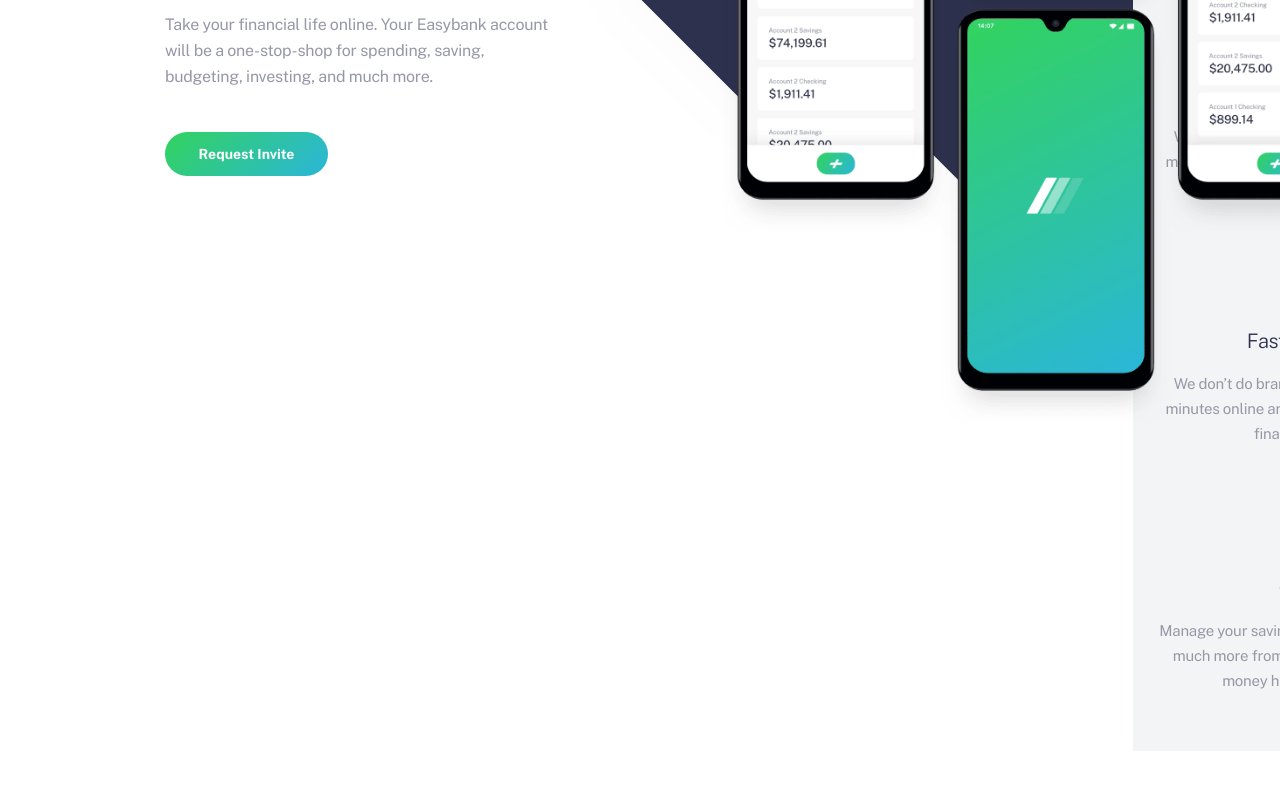
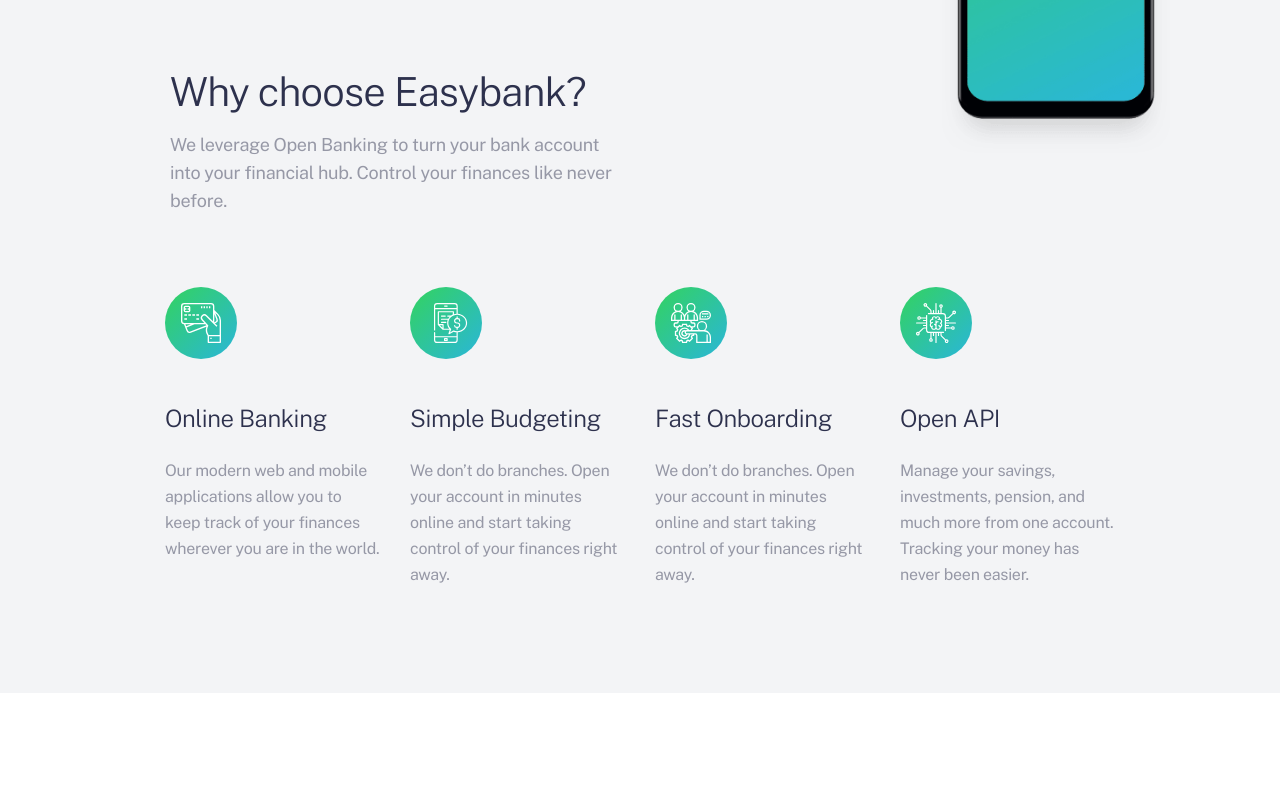
Before and after one commit to HakunaMatata9115/easybank-landing-page, a website: page index.html in a window 1280 px wide. Shown: the part 638-1428 px from the top of the page. Drawn offline with nearby package versions, Linux system fonts and the light colour scheme; files that its build step writes are made by us from their sources.

Commit message:
💄 Style: Implement about section desktop version #7

```diff
--- a/app/styles/components/_about.scss
+++ b/app/styles/components/_about.scss
@@ -51,3 +51,57 @@
     }
   }
 }
+
+@include responsive(D) {
+  .about {
+    text-align: left;
+    position: absolute;
+    top: 610px;
+    width: 100vw;
+    padding: 96px 0;
+    margin-top: 0;
+
+    &-introduce {
+      position: relative;
+      right: 245px;
+      margin-bottom: 72px;
+
+      &-title {
+        @include text-style(40);
+        margin-bottom: 16px;
+      }
+
+      &-description {
+        @include text-style(18);
+      }
+    }
+
+    &-benefits {
+      @include flexbox;
+    }
+
+    &-benefits-list {
+      margin-right: 30px;
+      width: 215px;
+      height: 278px;
+
+      &:last-child {
+        margin-right: 0;
+        margin-bottom: 32px;
+      }
+
+      &-img {
+        margin-bottom: 40px;
+      }
+
+      &-title {
+        @include text-style(24);
+        margin-bottom: 26px;
+      }
+
+      &-description {
+        @include text-style(16);
+      }
+    }
+  }
+}
```
